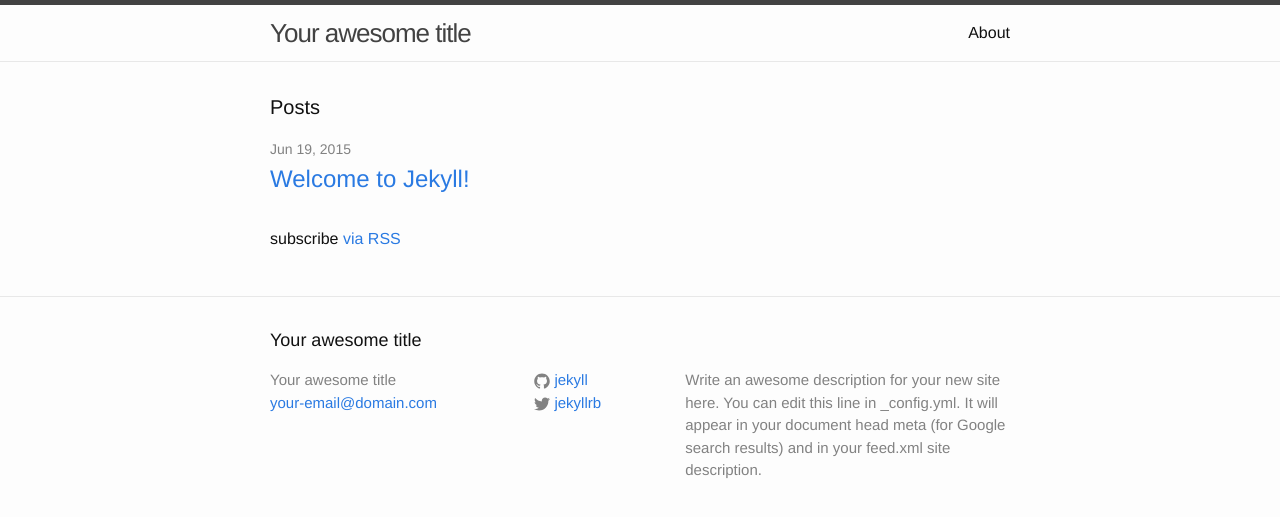
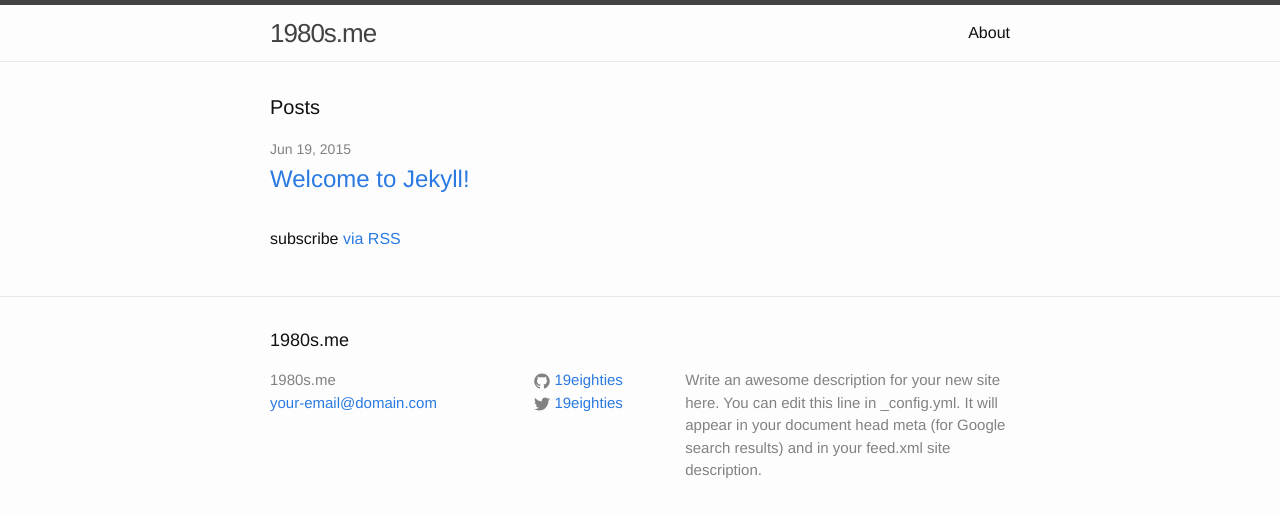
Before and after one commit to 19eighties/blog2, a Jekyll site: the page built from index.html, in a window 1280 px wide. Shown: the top 517 px of the page. Built offline with Jekyll 4.4.1, drawn with Linux system fonts in a browser that asks for light colours.

Commit message:
Config update

```diff
--- a/_config.yml
+++ b/_config.yml
@@ -1,14 +1,14 @@
 # Site settings
-title: Your awesome title
+title: 1980s.me
 email: your-email@domain.com
 description: > # this means to ignore newlines until "baseurl:"
   Write an awesome description for your new site here. You can edit this
   line in _config.yml. It will appear in your document head meta (for
   Google search results) and in your feed.xml site description.
-baseurl: "" # the subpath of your site, e.g. /blog/
-url: "http://yourdomain.com" # the base hostname & protocol for your site
-twitter_username: jekyllrb
-github_username:  jekyll
+baseurl: "/blog/" # the subpath of your site, e.g. /blog/
+url: "http://19eighties.github.io" # the base hostname & protocol for your site
+twitter_username: 19eighties
+github_username:  19eighties
 
 # Build settings
 markdown: kramdown
```
